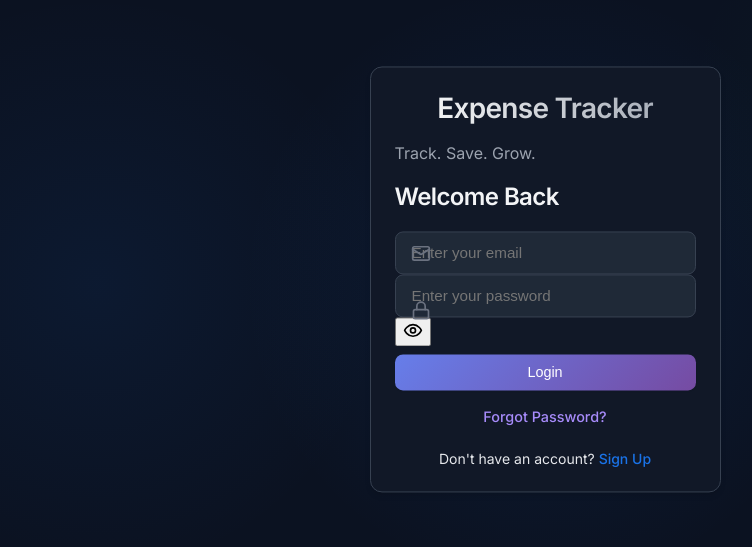
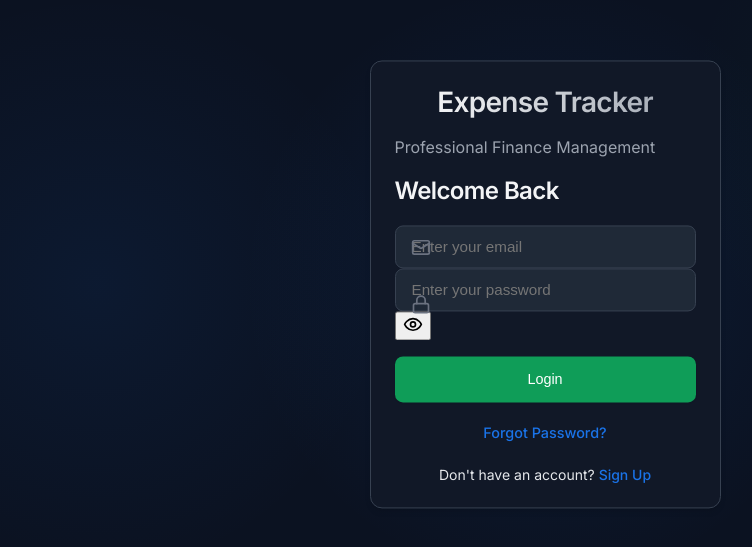
Before and after one commit to Vishallakshmikanthan/expense_tracker, a React (Vite) app: page /login in a window 1280 px wide. Shown: the part 115-662 px from the top of the page, without its empty margins (95-847 px from the left). Built offline with nearby package versions, Linux system fonts and the light colour scheme; no server answers.

Commit message:
UI: Update Auth pages to use fintech theme variables

```diff
--- a/src/pages/Login.jsx
+++ b/src/pages/Login.jsx
@@ -35,12 +35,12 @@ export default function Login() {
                 initial={{ opacity: 0, y: 20 }}
                 animate={{
                     opacity: 1,
-                    y: [0, -8, 0],
+                    y: [0, -4, 0], // Reduced movement for professional feel
                 }}
                 transition={{
                     opacity: { duration: 0.5, ease: 'easeOut' },
                     y: {
-                        duration: 4,
+                        duration: 6, // Slower float
                         repeat: Infinity,
                         ease: 'easeInOut'
                     }
@@ -49,7 +49,7 @@ export default function Login() {
                 {/* App Branding */}
                 <div className="auth-brand">
                     <h1>Expense Tracker</h1>
-                    <p>Track. Save. Grow.</p>
+                    <p>Professional Finance Management</p>
                 </div>
 
                 <h2 className="auth-title">Welcome Back</h2>
@@ -99,16 +99,14 @@ export default function Login() {
 
                     <motion.button
                         type="submit"
-                        className="btn btn-premium"
+                        className="btn"
                         disabled={loading}
-                        whileHover={{ scale: loading ? 1 : 1.02 }}
-                        whileTap={{ scale: loading ? 1 : 0.98 }}
+                        whileHover={{ scale: loading ? 1 : 1.01 }}
+                        whileTap={{ scale: loading ? 1 : 0.99 }}
                         style={{
                             width: '100%',
-                            background: 'linear-gradient(135deg, #667eea 0%, #764ba2 100%)',
-                            color: 'white',
-                            border: 'none',
-                            marginTop: '0.5rem'
+                            marginTop: '1rem',
+                            height: '46px'
                         }}
                     >
                         {loading ? (
@@ -123,11 +121,11 @@ export default function Login() {
                 </form>
 
                 {/* Forgot Password Link */}
-                <div style={{ textAlign: 'center', marginTop: '1rem' }}>
+                <div style={{ textAlign: 'center', marginTop: '1.25rem' }}>
                     <Link
                         to="/forgot-password"
                         style={{
-                            color: '#a78bfa',
+                            color: 'var(--brand-secondary)',
                             textDecoration: 'none',
                             fontSize: '0.9rem',
                             fontWeight: 500,
--- a/src/pages/Signup.jsx
+++ b/src/pages/Signup.jsx
@@ -44,12 +44,12 @@ export default function Signup() {
                 initial={{ opacity: 0, y: 20 }}
                 animate={{
                     opacity: 1,
-                    y: [0, -8, 0],
+                    y: [0, -4, 0], // Reduced float amplitude
                 }}
                 transition={{
                     opacity: { duration: 0.5, ease: 'easeOut' },
                     y: {
-                        duration: 4,
+                        duration: 6, // Slower float
                         repeat: Infinity,
                         ease: 'easeInOut'
                     }
@@ -58,7 +58,7 @@ export default function Signup() {
                 {/* App Branding */}
                 <div className="auth-brand">
                     <h1>Expense Tracker</h1>
-                    <p>Track. Save. Grow.</p>
+                    <p>Professional Finance Management</p>
                 </div>
 
                 <h2 className="auth-title">Create Account</h2>
@@ -121,16 +121,14 @@ export default function Signup() {
 
                     <motion.button
                         type="submit"
-                        className="btn btn-premium"
+                        className="btn"
                         disabled={loading}
-                        whileHover={{ scale: loading ? 1 : 1.02 }}
-                        whileTap={{ scale: loading ? 1 : 0.98 }}
+                        whileHover={{ scale: loading ? 1 : 1.01 }}
+                        whileTap={{ scale: loading ? 1 : 0.99 }}
                         style={{
                             width: '100%',
-                            background: 'linear-gradient(135deg, #667eea 0%, #764ba2 100%)',
-                            color: 'white',
-                            border: 'none',
-                            marginTop: '0.5rem'
+                            marginTop: '1rem',
+                            height: '46px'
                         }}
                     >
                         {loading ? (
```
